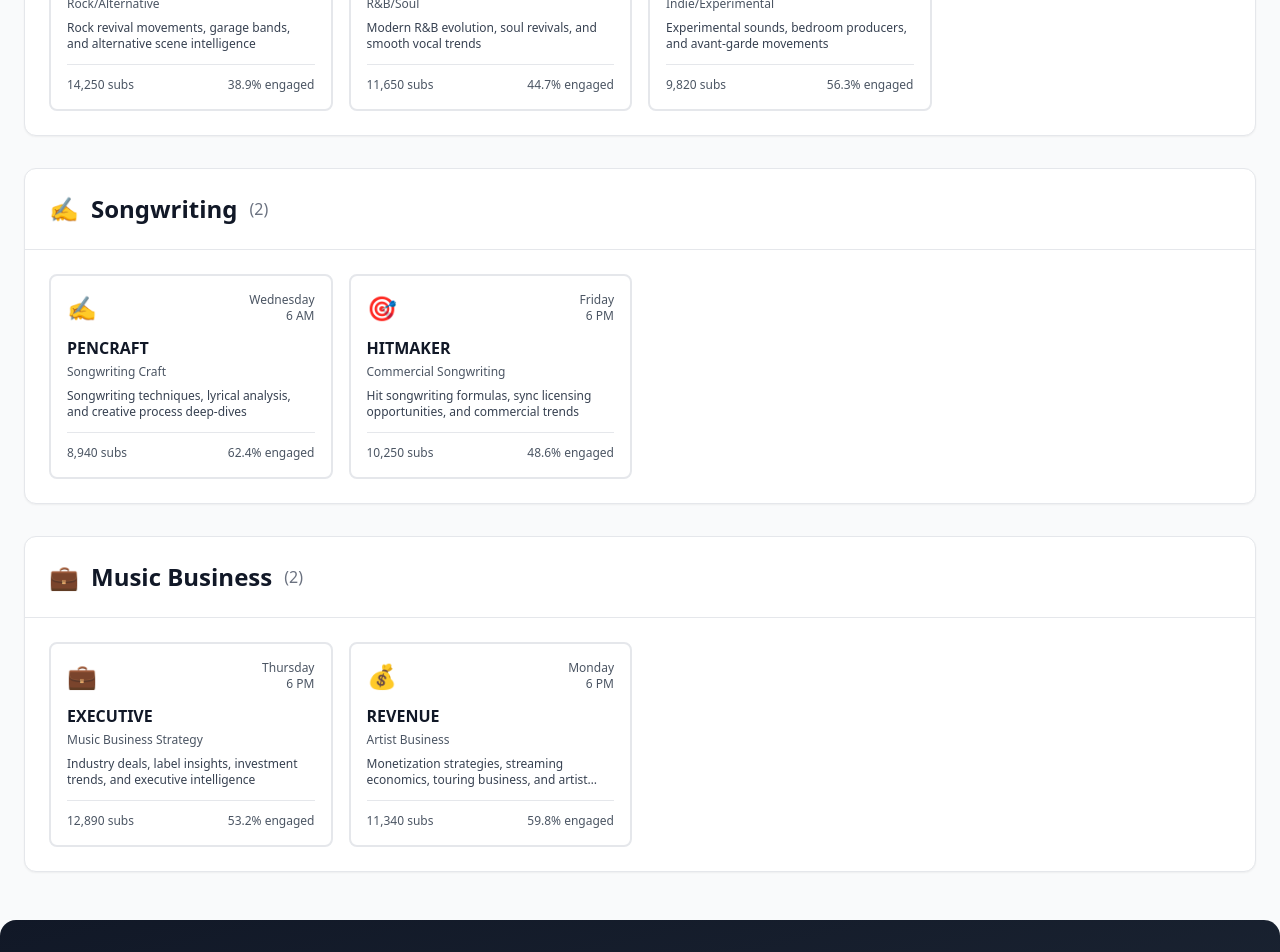
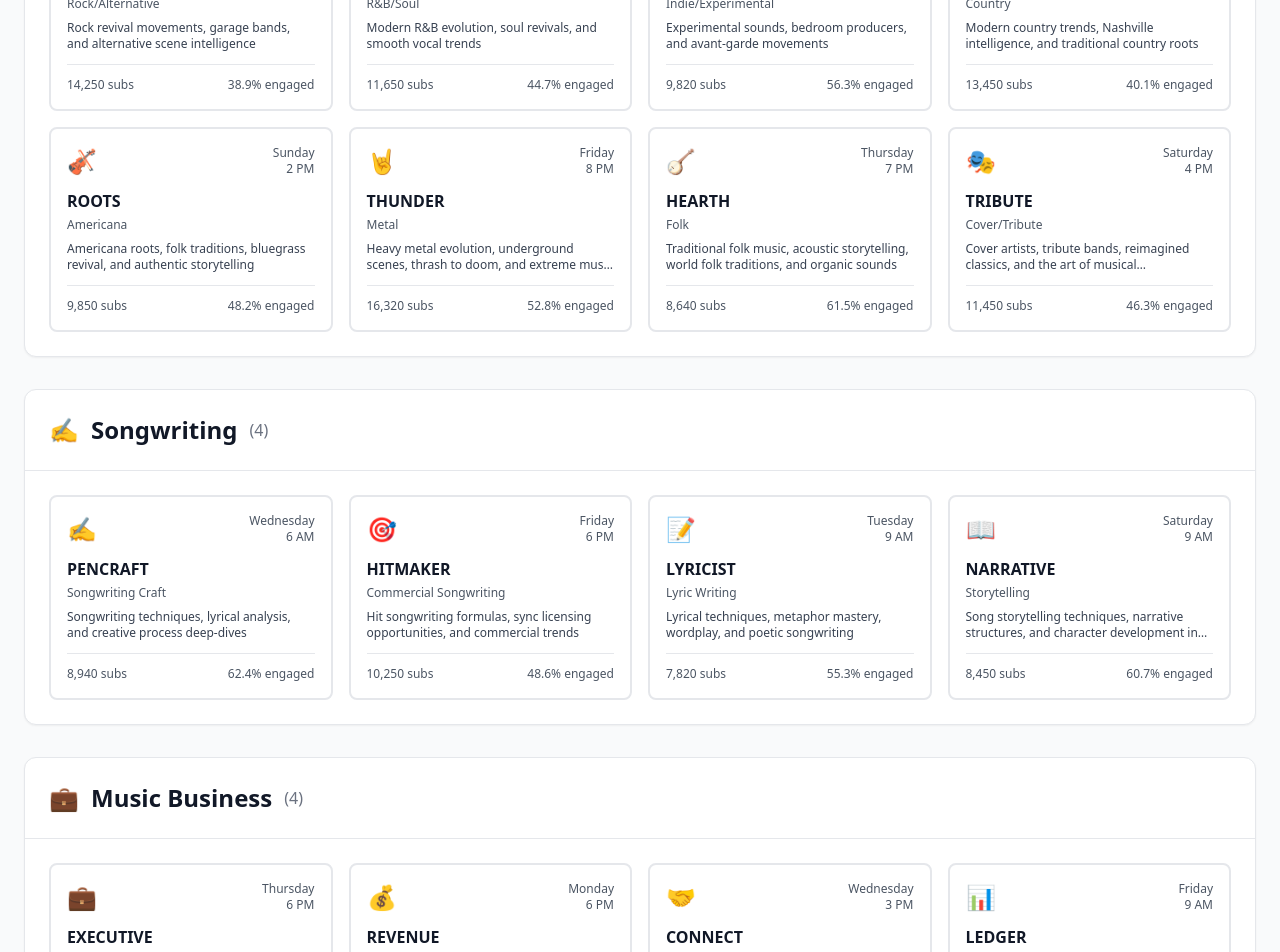
Before and after one commit to newmusiclives/TrueFans-NEWSLETTER, a React (Vite) app: page / in a window 1280 px wide. Shown: the part 1540-2492 px from the top of the page. Built offline with nearby package versions, Linux system fonts and the light colour scheme; no server answers.

Commit message:
Updated HomePage.jsx

```diff
--- a/src/components/HomePage.jsx
+++ b/src/components/HomePage.jsx
@@ -72,18 +72,18 @@ const HomePage = ({ genres, setActiveTab, onShowAuth, onShowDemo }) => {
       title: 'Music Genres',
       icon: '🎵',
       newsletters: genres.filter(g =>
-        ['pulse', 'storyteller', 'voltage', 'resonance', 'amplify', 'rhythm', 'underground', 'country'].includes(g.id)
+        ['pulse', 'storyteller', 'voltage', 'resonance', 'amplify', 'rhythm', 'underground', 'crossroads', 'roots', 'thunder', 'hearth', 'tribute'].includes(g.id)
       )
     },
     {
       title: 'Songwriting',
       icon: '✍️',
-      newsletters: genres.filter(g => ['pencraft', 'hitmaker'].includes(g.id))
+      newsletters: genres.filter(g => ['pencraft', 'hitmaker', 'lyricist', 'narrative'].includes(g.id))
     },
     {
       title: 'Music Business',
       icon: '💼',
-      newsletters: genres.filter(g => ['executive', 'revenue'].includes(g.id))
+      newsletters: genres.filter(g => ['executive', 'revenue', 'connect', 'ledger'].includes(g.id))
     }
   ];
 
```
